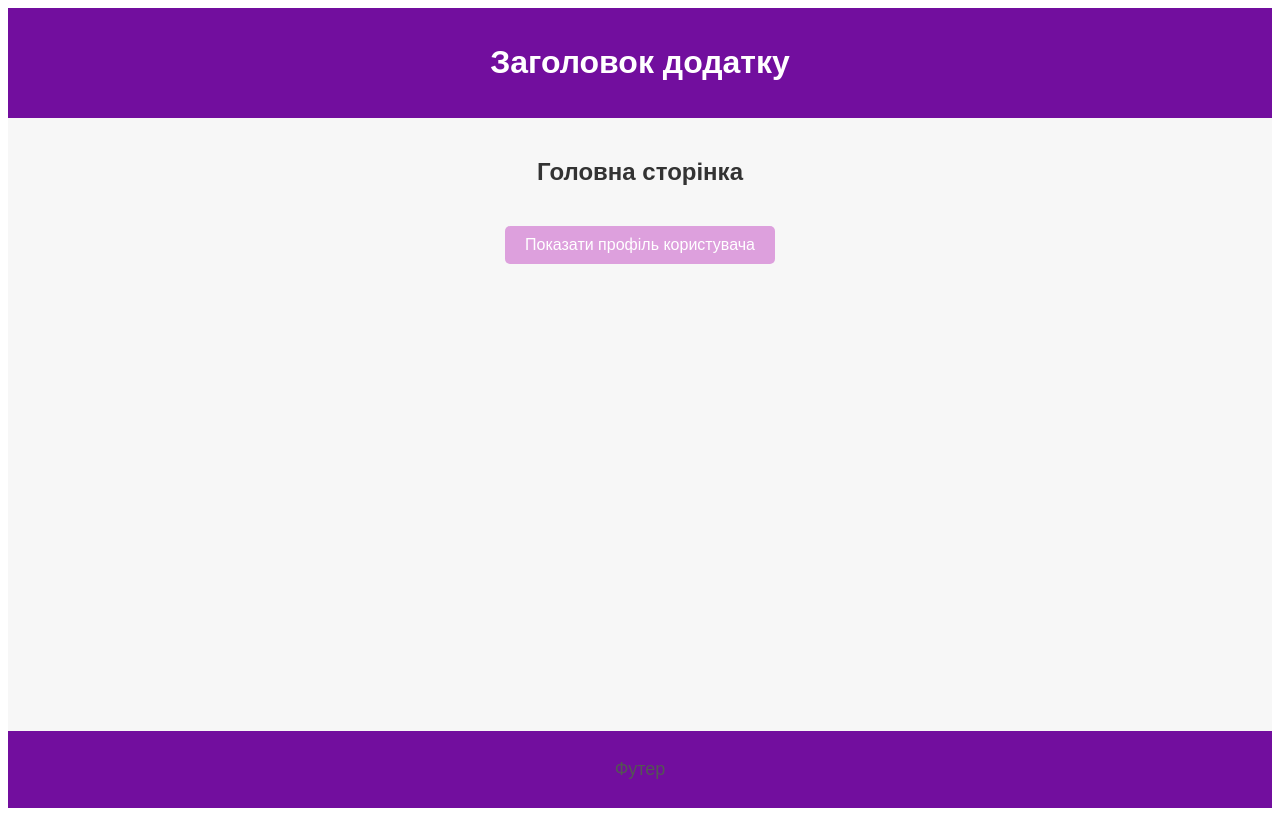
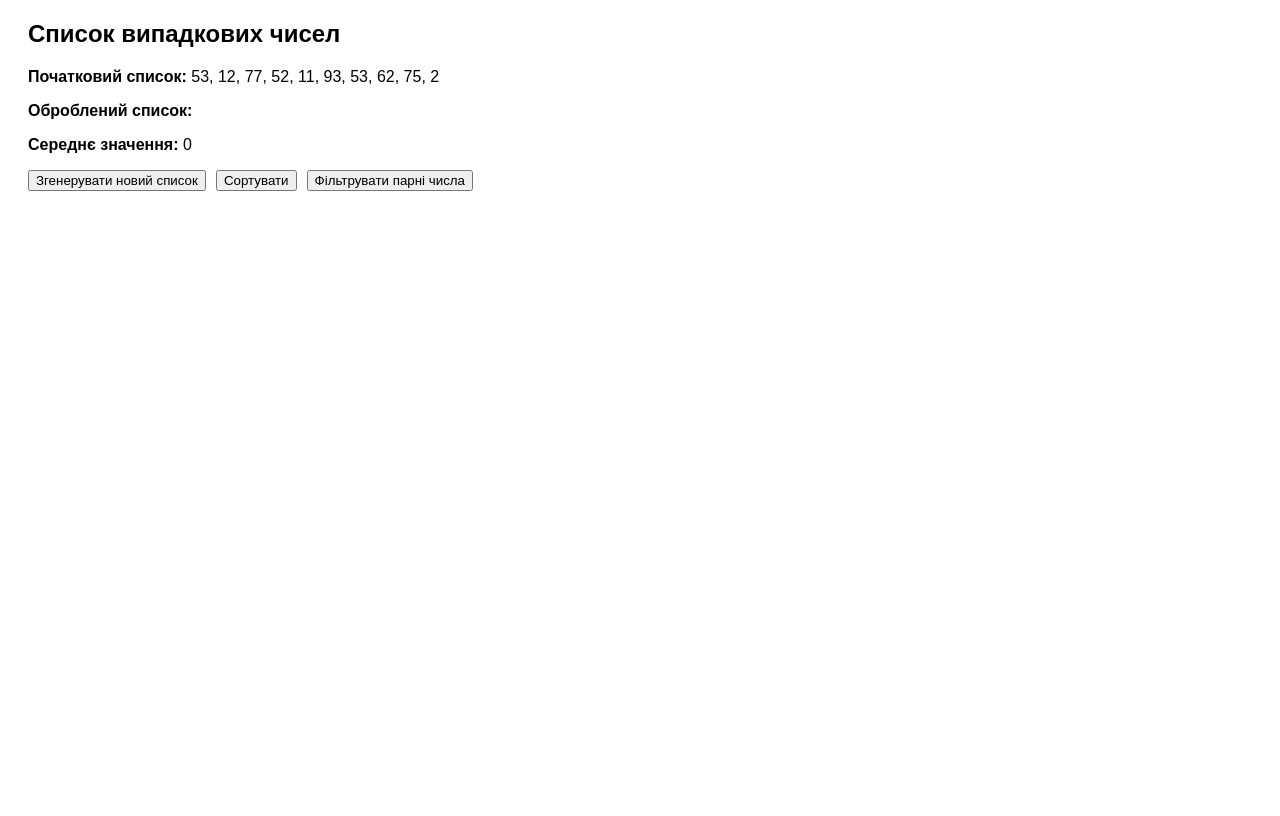
Before and after one commit to MaksimBoyko05/front-end-labs, a React (Create React App) app: page / in a window 1280 px wide. Built offline with nearby package versions, Linux system fonts and the light colour scheme.

Commit message:
added NumberList

```diff
--- a/src/App.js
+++ b/src/App.js
@@ -1,35 +1,53 @@
-import React, { useState } from "react";
-import "./App.css";
-import Header from "./components/Header";
-import UserProfile from "./components/UserProfile";
-import Footer from "./components/Footer";
+import React, { useState } from 'react';
+import _ from 'lodash';
 
-const fetchUserData = async () => {
-	return {
-		name: "Bob",
-		age: 25,
-		email: "example@example.com",
-	};
+const NumberList = () => {
+  const generateRandomNumbers = () =>
+    Array.from({ length: 10 }, () => Math.floor(Math.random() * 100));
+
+  const [numbers, setNumbers] = useState(generateRandomNumbers());
+  const [sortedNumbers, setSortedNumbers] = useState([]);
+  const [average, setAverage] = useState(0);
+
+  const calculateAverage = (nums) => {
+    return nums.length ? _.mean(nums).toFixed(2) : 0;
   };
 
-export default function App() {
-	const [showUserProfile, setShowUserProfile] = useState(false);
+  const handleGenerate = () => {
+    const newNumbers = generateRandomNumbers();
+    setNumbers(newNumbers);
+    setSortedNumbers([]);
+    setAverage(calculateAverage(newNumbers));
+  };
 
-	const handleShowProfile = () => setShowUserProfile(true);
+  const handleSort = () => {
+    const sorted = _.sortBy(numbers);
+    setSortedNumbers(sorted);
+  };
+
+  const handleFilterEven = () => {
+    const filtered = _.filter(numbers, (num) => num % 2 === 0);
+    setSortedNumbers(filtered);
+  };
 
   return (
-		<div className="app-container">
-			<Header />
-			<main>
-				<h2>Головна сторінка</h2>
-				<button onClick={handleShowProfile}>
-					Показати профіль користувача
+    <div style={{ fontFamily: 'Arial, sans-serif', margin: '20px' }}>
+      <h2>Список випадкових чисел</h2>
+      <p><strong>Початковий список:</strong> {numbers.join(', ')}</p>
+      <p><strong>Оброблений список:</strong> {sortedNumbers.join(', ')}</p>
+      <p><strong>Середнє значення:</strong> {average}</p>
+
+      <button onClick={handleGenerate} style={{ marginRight: '10px' }}>
+        Згенерувати новий список
       </button>
-				{showUserProfile && (
-					<UserProfile fetchUserData={fetchUserData} />
-				)}
-			</main>
-			<Footer />
+      <button onClick={handleSort} style={{ marginRight: '10px' }}>
+        Сортувати
+      </button>
+      <button onClick={handleFilterEven}>
+        Фільтрувати парні числа
+      </button>
     </div>
   );
-}
+};
+
+export default NumberList;
```
Also changed, not shown: src/components/NumberList.js (added, +23 -0 lines). Lines whose indentation alone changed are shown as unchanged.
